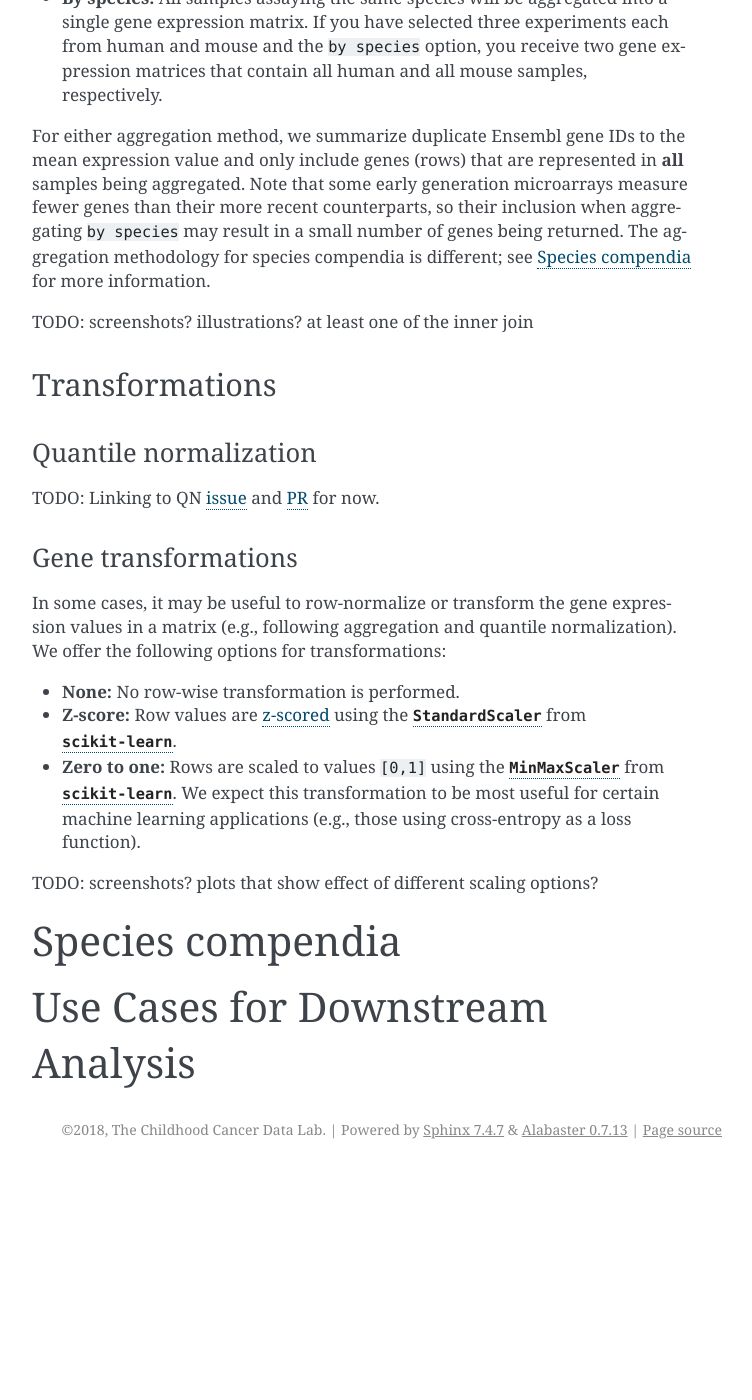
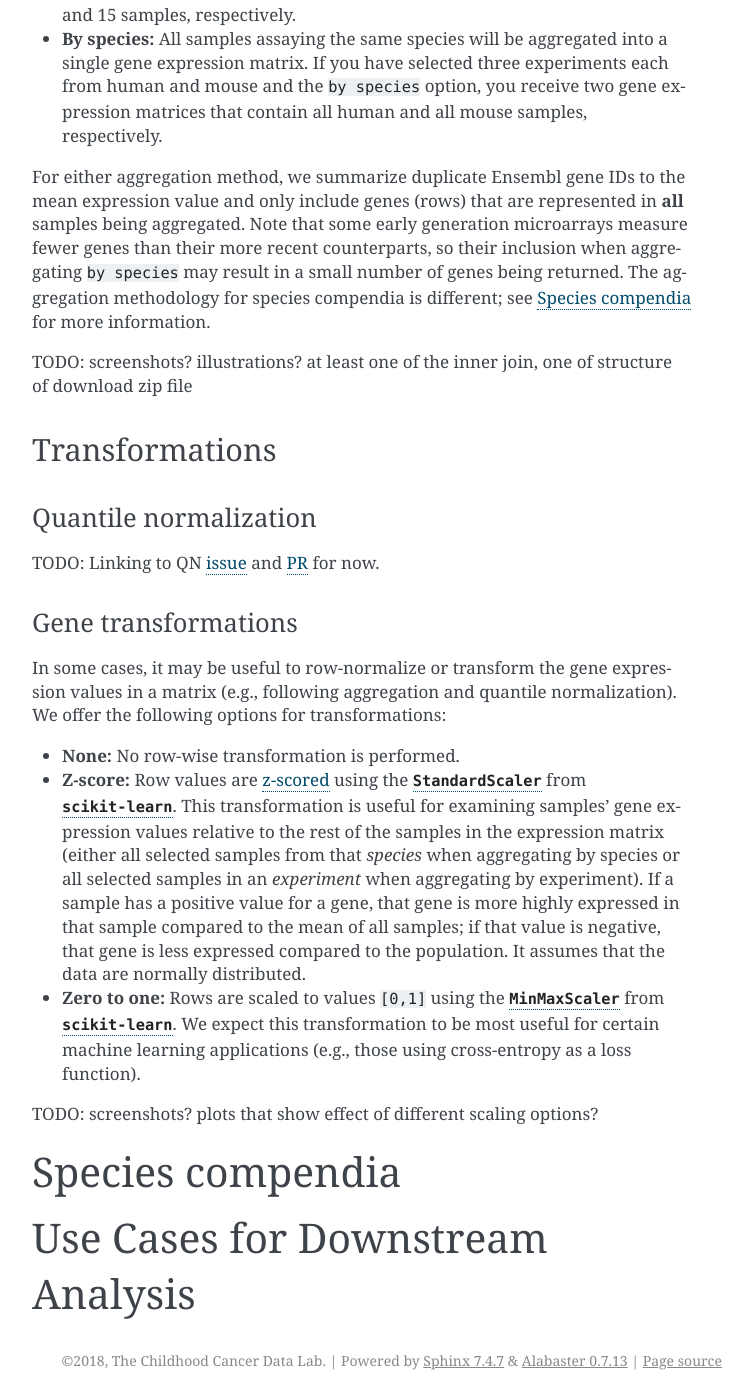
Before and after one commit to AlexsLemonade/refinebio-docs, a Sphinx documentation site: the page built from docs/main_text.md, in a window 1280 px wide and 1400 px high, scrolled down 6393 px. Shown: the whole window, without its empty margins (388-1140 px from the left). Built offline with Sphinx 7.4.7, drawn with Linux system fonts in a browser that asks for light colours; before the commit the page ends 7562 px from its top, so only the background shows below that; some of the changed text lies outside the part shown.

Commit message:
Update: response to dvenprasad comments

```diff
--- a/docs/main_text.md
+++ b/docs/main_text.md
@@ -98,6 +98,8 @@ Some analyses around this platform detection procedure can be found in [this rep
 
 ### RNA-seq pipelines
 
+TODO: add pipeline illustrations from processing information modals?
+
 We use [Salmon](https://combine-lab.github.io/salmon/) and [tximport](https://bioconductor.org/packages/release/bioc/html/tximport.html) to process all RNA-seq data in refine.bio.
 We obtain fastq files run on our [supported short-read platforms](https://github.com/AlexsLemonade/refinebio/blob/dev/config/supported_rnaseq_platforms.txt) from Sequence Read Archive.
 We use the library strategy and library source metadata fields to identify RNA-seq experiments.
@@ -185,7 +187,7 @@ For either aggregation method, we summarize duplicate Ensembl gene IDs to the me
 Note that some early generation microarrays measure fewer genes than their more recent counterparts, so their inclusion when aggregating `by species` may result in a small number of genes being returned.
 The aggregation methodology for species compendia is different; see [Species compendia](#species-compendia) for more information.
 
-TODO: screenshots? illustrations? at least one of the inner join
+TODO: screenshots? illustrations? at least one of the inner join, one of structure of download zip file
 
 ## Transformations
 
@@ -199,7 +201,12 @@ In some cases, it may be useful to row-normalize or transform the gene expressio
 We offer the following options for transformations:
 
 * **None:** No row-wise transformation is performed.
+
 * **Z-score:** Row values are [z-scored](https://en.wikipedia.org/wiki/Standard_score) using the [`StandardScaler`](http://scikit-learn.org/stable/modules/generated/sklearn.preprocessing.StandardScaler.html) from [`scikit-learn`](http://scikit-learn.org/stable/index.html).
+This transformation is useful for examining samples' gene expression values relative to the rest of the samples in the  expression matrix (either all selected samples from that _species_ when aggregating by species or all selected samples in an _experiment_ when aggregating by experiment).
+If a sample has a positive value for a gene, that gene is more highly expressed in that sample compared to the mean of all samples; if that value is negative, that gene is less expressed compared to the population.
+It assumes that the data are normally distributed.
+
 * **Zero to one:** Rows are scaled to values `[0,1]` using the [`MinMaxScaler`](http://scikit-learn.org/stable/modules/generated/sklearn.preprocessing.MinMaxScaler.html) from [`scikit-learn`](http://scikit-learn.org/stable/index.html).
 We expect this transformation to be most useful for certain machine learning applications (e.g., those using cross-entropy as a loss function).
 
```
